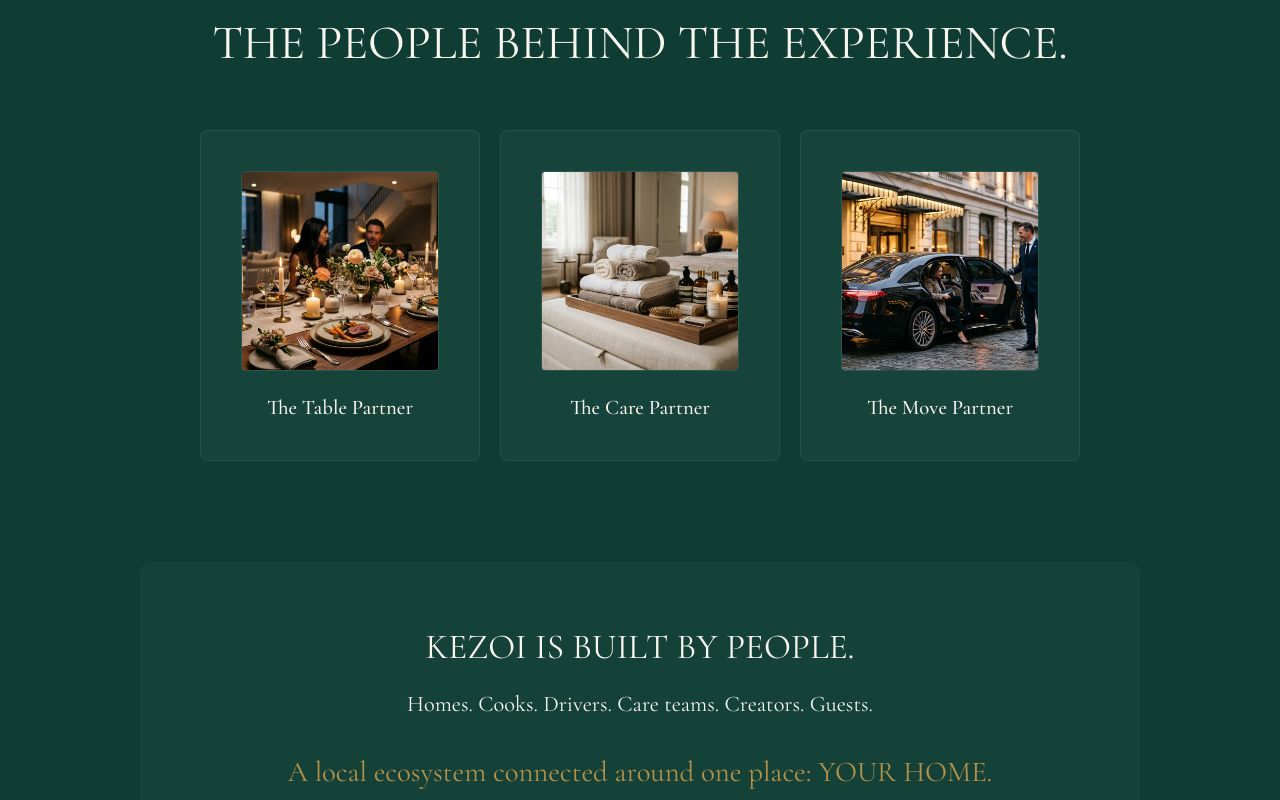
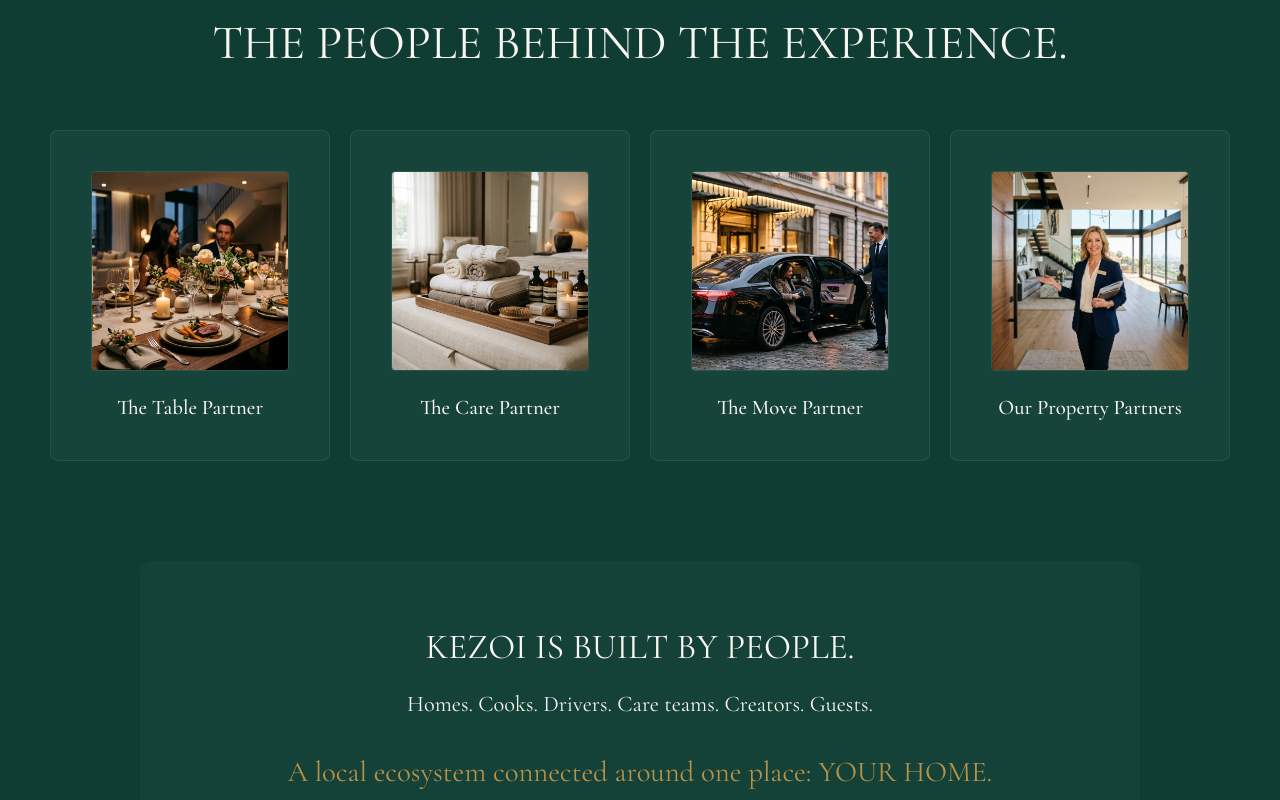
Before and after one commit to venky-7234/KEZOI-STAYS-WEBSITE, a React (Vite) app: page / in a window 1280 px wide. Shown: the part 920-1720 px from the top of the page. Built offline with nearby package versions, Linux system fonts and the light colour scheme.

Commit message:
Update components and add property partner image

```diff
--- a/src/components/Experience.css
+++ b/src/components/Experience.css
@@ -16,7 +16,7 @@
   background-size: cover; /* Fill the section without repeating the SVG canvas */
   background-position: center;
   background-repeat: no-repeat;
-  opacity: 0.3; /* Increased opacity */
+  opacity: 0.1; /* Decreased opacity */
   z-index: -1;
   pointer-events: none;
 }
--- a/src/components/Footer.css
+++ b/src/components/Footer.css
@@ -18,7 +18,7 @@
   background-size: cover;
   background-position: center;
   background-repeat: no-repeat;
-  opacity: 0.15;
+  opacity: 0.05;
   pointer-events: none;
   z-index: 0;
 }
--- a/src/components/KezoiStory.css
+++ b/src/components/KezoiStory.css
@@ -27,30 +27,47 @@
   color: var(--color-ivory);
 }
 
+.story-grid-wrapper {
+  max-width: 1200px;
+  margin: 0 auto 80px;
+  overflow: hidden;
+  padding-bottom: 20px;
+}
+
 .story-grid {
   display: flex;
   flex-wrap: nowrap;
   gap: 20px;
   justify-content: flex-start;
-  max-width: 1200px;
-  margin: 0 auto 80px;
-  overflow-x: auto;
-  padding-bottom: 20px;
-  -webkit-overflow-scrolling: touch;
-  scroll-snap-type: x mandatory;
-  scrollbar-width: none; /* Firefox */
+  width: max-content;
 }
 
-.story-grid::-webkit-scrollbar {
-  display: none; /* Chrome, Safari, Edge */
-}
-
-@media (min-width: 800px) {
+@media (min-width: 769px) {
   .story-grid {
     justify-content: center;
     overflow-x: visible;
+    width: auto;
+  }
+  .duplicate-card {
+    display: none;
   }
 }
+
+@media (max-width: 768px) {
+  .story-grid {
+    animation: scrollMarquee 20s linear infinite;
+  }
+
+  .story-grid:hover {
+    animation-play-state: paused;
+  }
+
+  @keyframes scrollMarquee {
+    0% { transform: translateX(0); }
+    100% { transform: translateX(calc(-50% - 10px)); }
+  }
+}
+
 
 .story-card {
   background: rgba(246, 245, 240, 0.03);
@@ -60,7 +77,6 @@
   transition: transform 0.3s ease, background 0.3s ease;
   min-width: 280px;
   flex: 0 0 auto; /* Prevent shrinking on mobile */
-  scroll-snap-align: center;
 }
 
 .story-card:hover {
--- a/src/components/KezoiStory.jsx
+++ b/src/components/KezoiStory.jsx
@@ -4,6 +4,13 @@
 import './KezoiStory.css';
 
 gsap.registerPlugin(ScrollTrigger);
+
+const partners = [
+  { title: 'The Table Partner', image: '/table_partner.jpg' },
+  { title: 'The Care Partner', image: '/care_partner.jpg' },
+  { title: 'The Move Partner', image: '/move_partner_v2.jpg' },
+  { title: 'Our Property Partners', image: '/property_partner.jpg' }
+];
 
 const KezoiStory = () => {
   const sectionRef = useRef(null);
@@ -36,12 +43,9 @@
         <h2 className="story-title">THE PEOPLE BEHIND THE EXPERIENCE.</h2>
       </div>
 
+      <div className="story-grid-wrapper">
         <div className="story-grid">
-        {[
-          { title: 'The Table Partner', image: '/table_partner.jpg' },
-          { title: 'The Care Partner', image: '/care_partner.jpg' },
-          { title: 'The Move Partner', image: '/move_partner_v2.jpg' }
-        ].map((person, index) => (
+          {partners.map((person, index) => (
             <div className="story-card" key={index}>
               <div className="story-card-image-container">
                 <div
@@ -52,6 +56,19 @@
               <h3 className="story-card-title">{person.title}</h3>
             </div>
           ))}
+          {/* Duplicated cards for mobile marquee loop */}
+          {partners.map((person, index) => (
+            <div className="story-card duplicate-card" key={`dup-${index}`}>
+              <div className="story-card-image-container">
+                <div
+                  className="story-card-image"
+                  style={{ backgroundImage: `url('${person.image}')` }}
+                ></div>
+              </div>
+              <h3 className="story-card-title">{person.title}</h3>
+            </div>
+          ))}
+        </div>
       </div>
 
       <div className="story-closing">
```
Also changed, not shown: public/property_partner.jpg (added). Lines whose indentation alone changed are shown as unchanged.
